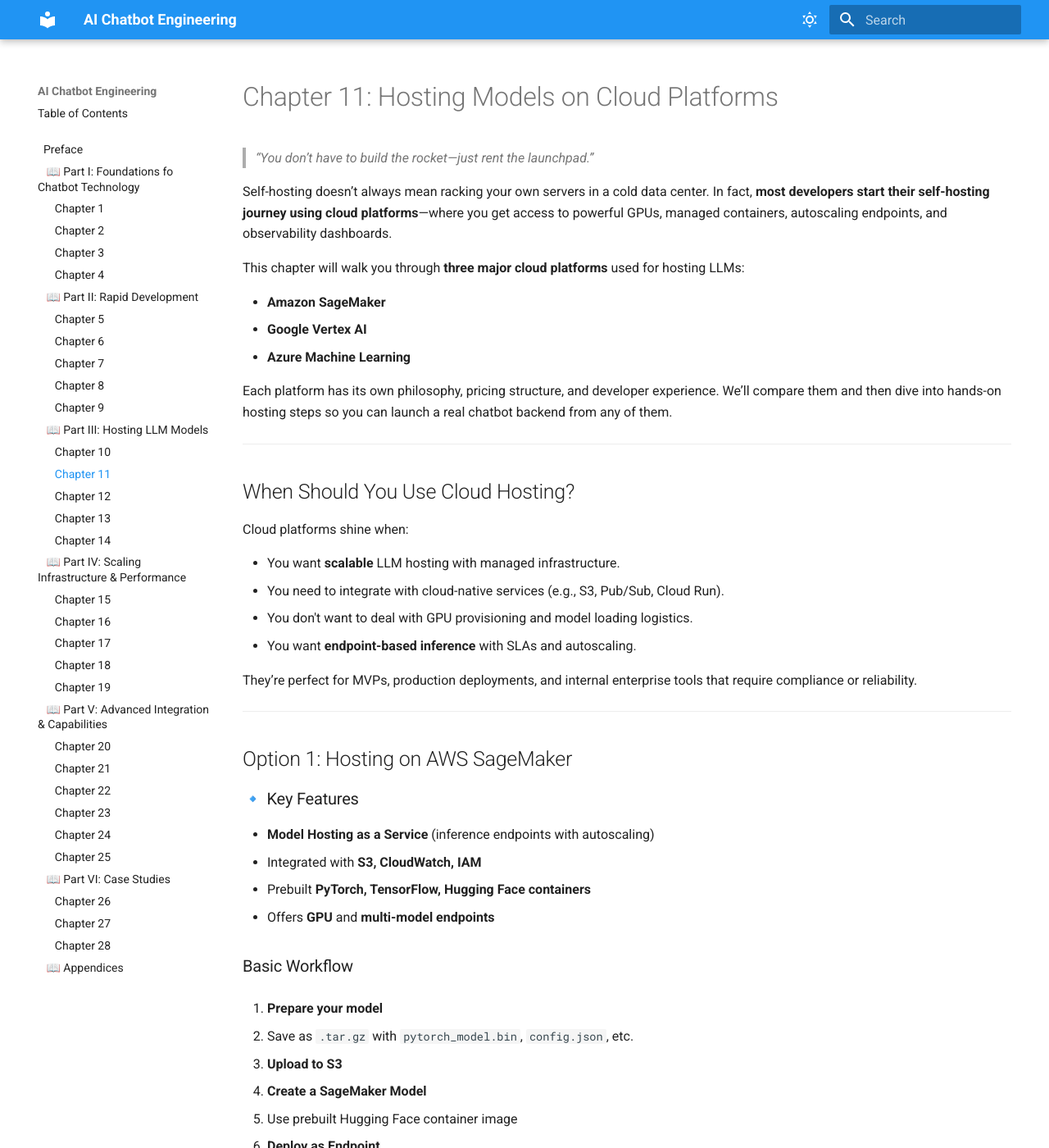
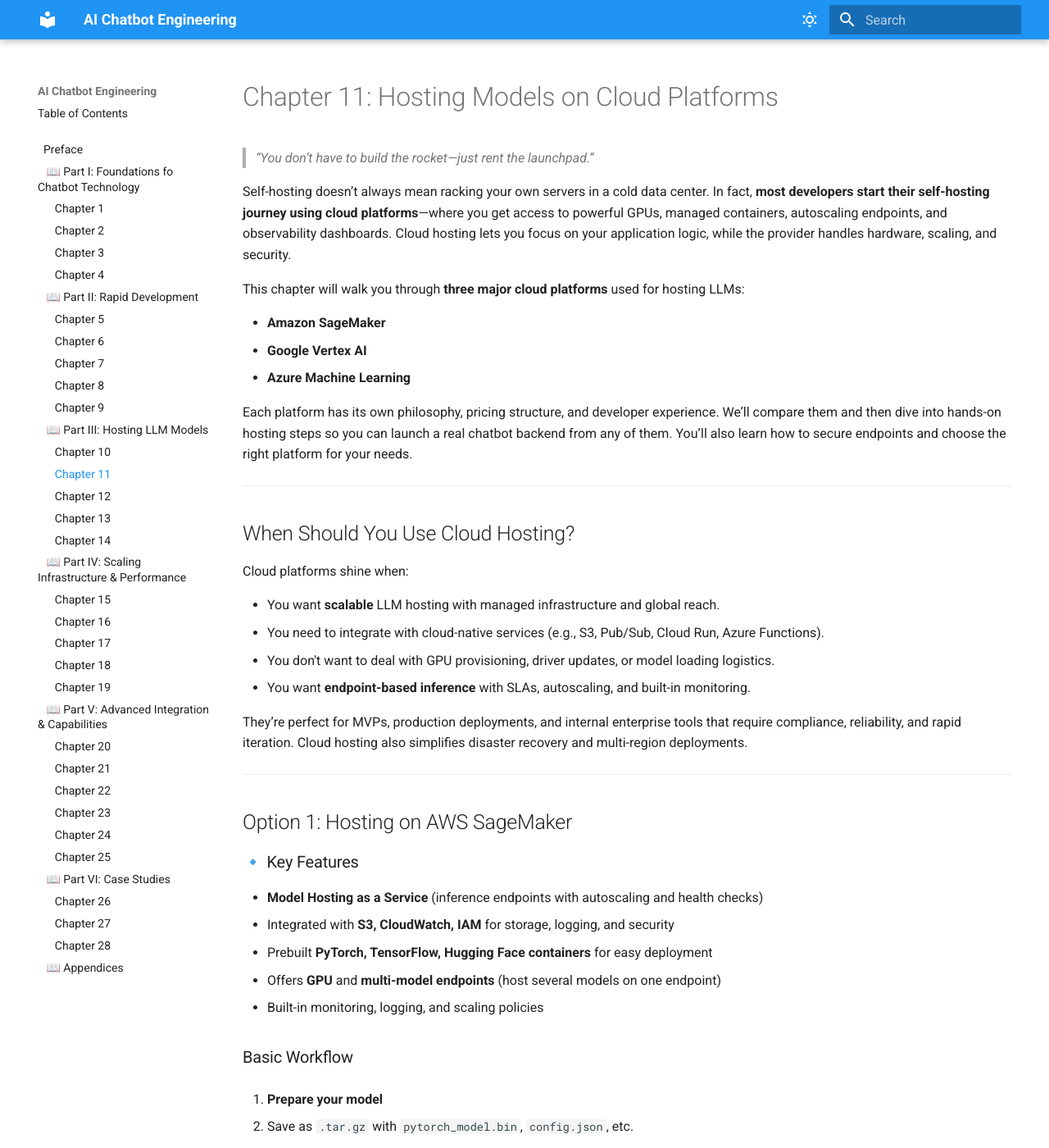
Before and after one commit to McKlay/ai-chatbot-engineering, an MkDocs documentation site: the page built from docs/chapter11.md, in a window 1280 px wide and 1400 px high. Shown: the whole window at 82% size. Built offline with MkDocs 1.6.1 and Material for MkDocs 9.7.7, drawn with Linux system fonts in a browser that asks for light colours; some of the changed text lies outside the part shown.

Commit message:
added cloud hosting context

````diff
--- a/docs/chapter11.md
+++ b/docs/chapter11.md
@@ -7,7 +7,8 @@
 
 > *“You don’t have to build the rocket—just rent the launchpad.”*
 
-Self-hosting doesn’t always mean racking your own servers in a cold data center. In fact, **most developers start their self-hosting journey using cloud platforms**—where you get access to powerful GPUs, managed containers, autoscaling endpoints, and observability dashboards.
+
+Self-hosting doesn’t always mean racking your own servers in a cold data center. In fact, **most developers start their self-hosting journey using cloud platforms**—where you get access to powerful GPUs, managed containers, autoscaling endpoints, and observability dashboards. Cloud hosting lets you focus on your application logic, while the provider handles hardware, scaling, and security.
 
 This chapter will walk you through **three major cloud platforms** used for hosting LLMs:
 
@@ -15,31 +16,34 @@
 * **Google Vertex AI**
 * **Azure Machine Learning**
 
-Each platform has its own philosophy, pricing structure, and developer experience. We’ll compare them and then dive into hands-on hosting steps so you can launch a real chatbot backend from any of them.
+Each platform has its own philosophy, pricing structure, and developer experience. We’ll compare them and then dive into hands-on hosting steps so you can launch a real chatbot backend from any of them. You’ll also learn how to secure endpoints and choose the right platform for your needs.
 
 ---
 
 ## When Should You Use Cloud Hosting?
 
+
 Cloud platforms shine when:
 
-* You want **scalable** LLM hosting with managed infrastructure.
-* You need to integrate with cloud-native services (e.g., S3, Pub/Sub, Cloud Run).
-* You don't want to deal with GPU provisioning and model loading logistics.
-* You want **endpoint-based inference** with SLAs and autoscaling.
+* You want **scalable** LLM hosting with managed infrastructure and global reach.
+* You need to integrate with cloud-native services (e.g., S3, Pub/Sub, Cloud Run, Azure Functions).
+* You don't want to deal with GPU provisioning, driver updates, or model loading logistics.
+* You want **endpoint-based inference** with SLAs, autoscaling, and built-in monitoring.
 
-They’re perfect for MVPs, production deployments, and internal enterprise tools that require compliance or reliability.
+They’re perfect for MVPs, production deployments, and internal enterprise tools that require compliance, reliability, and rapid iteration. Cloud hosting also simplifies disaster recovery and multi-region deployments.
 
 ---
 
 ## Option 1: Hosting on AWS SageMaker
 
+
 ### 🔹 Key Features
 
-* **Model Hosting as a Service** (inference endpoints with autoscaling)
-* Integrated with **S3, CloudWatch, IAM**
-* Prebuilt **PyTorch, TensorFlow, Hugging Face containers**
-* Offers **GPU** and **multi-model endpoints**
+* **Model Hosting as a Service** (inference endpoints with autoscaling and health checks)
+* Integrated with **S3, CloudWatch, IAM** for storage, logging, and security
+* Prebuilt **PyTorch, TensorFlow, Hugging Face containers** for easy deployment
+* Offers **GPU** and **multi-model endpoints** (host several models on one endpoint)
+* Built-in monitoring, logging, and scaling policies
 
 ### Basic Workflow
 
@@ -71,27 +75,32 @@
 predictor = model.deploy(instance_type='ml.g5.xlarge')
 ```
 
+
 ### Pros
 
-* Best for **enterprise-scale** hosting
+* Best for **enterprise-scale** hosting and compliance
 * Native support for **multiple models per endpoint**
-* Deep **IAM + security integration**
+* Deep **IAM + security integration** and audit trails
+* Excellent documentation and community support
 
 ### Cons
 
-* Can get **expensive**
-* Steeper learning curve for setup
+* Can get **expensive** if not carefully managed (idle endpoints cost money)
+* Steeper learning curve for setup and configuration
+* Some features require AWS-specific knowledge
 
 ---
 
 ## Option 2: Hosting on Google Vertex AI
 
+
 ### 🔹 Key Features
 
-* **Model Upload** and **Container-based Deployment**
+* **Model Upload** and **Container-based Deployment** (bring your own container)
 * Excellent for **TF/ONNX**, but supports PyTorch via custom containers
-* Integrated with **BigQuery, GCS, Firebase, GKE**
+* Integrated with **BigQuery, GCS, Firebase, GKE** for data, storage, and orchestration
 * Built-in **explainability**, **monitoring**, and **logging**
+* Easy scaling and versioning of endpoints
 
 ### Basic Workflow
 
@@ -116,26 +125,31 @@
   --container-image-uri=us-docker.pkg.dev/vertex-ai/prediction/pytorch-x.y:latest
 ```
 
+
 ### Pros
 
-* **Tight GCP integration** (Cloud Run, Pub/Sub, etc.)
-* **Cost-effective** for small-medium workloads
-* Simplified UI for ML lifecycle
+* **Tight GCP integration** (Cloud Run, Pub/Sub, BigQuery, etc.)
+* **Cost-effective** for small-medium workloads and burst scaling
+* Simplified UI for ML lifecycle and deployment
+* Good support for explainability and monitoring
 
 ### Cons
 
-* Less Hugging Face support out-of-the-box
-* May require more **DevOps skill** for custom workflows
+* Less Hugging Face support out-of-the-box (workaround: custom containers)
+* May require more **DevOps skill** for custom workflows and advanced scaling
+* Some features are region-specific
 
 ---
 
 ## Option 3: Hosting on Azure ML
 
+
 ### 🔹 Key Features
 
-* Supports **ML pipelines**, **AutoML**, and **LLMOps**
-* Deployment via **ACI** (Azure Container Instances) or **AKS**
-* Works well with **OpenAI on Azure** (hybrid solution)
+* Supports **ML pipelines**, **AutoML**, and **LLMOps** (end-to-end ML lifecycle)
+* Deployment via **ACI** (Azure Container Instances) or **AKS** (Kubernetes)
+* Works well with **OpenAI on Azure** (hybrid solution for combining hosted and custom models)
+* Deep integration with Azure Active Directory and enterprise security
 
 ### Basic Workflow
 
@@ -158,19 +172,23 @@
 service = Model.deploy(workspace, 'myservice', [model], inference_config, deployment_config)
 ```
 
+
 ### Pros
 
-* Enterprise-grade security, **Active Directory integration**
+* Enterprise-grade security, **Active Directory integration**, and compliance
 * Works well with **OpenAI hybrid models** (some on Azure, some self-hosted)
+* Good for large organizations with existing Azure infrastructure
 
 ### Cons
 
-* Verbose setup process
-* May require **Azure-specific skills**
+* Verbose setup process and more steps for deployment
+* May require **Azure-specific skills** and familiarity with Azure CLI/SDK
+* Some features are only available in certain regions
 
 ---
 
 ## Pros & Cons Comparison Table
+
 
 | Feature               | SageMaker             | Vertex AI           | Azure ML             |
 | ----------------------| ----------------------|---------------------| ---------------------|
@@ -180,23 +198,27 @@
 | Security              | IAM, VPC              | IAM, VPC            | Azure AD, VNET       |
 | Dev Experience        | CLI + SDK heavy       | UI + CLI friendly   | Heavier setup        |
 | Multi-Model Support   | Yes                   | Not native          | Yes (AKS)            |
+| Monitoring/Logging    | CloudWatch            | Stackdriver         | Azure Monitor        |
 
 ---
 
 ## Securing the Endpoints
 
+
 Cloud providers help you enforce:
 
-* **IAM-based access** (internal only, service accounts)
-* **Rate limits** and **quotas**
-* **HTTPS encryption** by default
-* **Private VPC endpoints** for zero-exposure setups
+* **IAM-based access** (internal only, service accounts, role-based access)
+* **Rate limits** and **quotas** to prevent abuse and control cost
+* **HTTPS encryption** by default for all endpoints
+* **Private VPC endpoints** for zero-exposure setups and compliance
+* **Audit logging** for security and troubleshooting
 
-> Pro tip: Always monitor your usage. Even idle endpoints can incur cost.
+> Pro tip: Always monitor your usage. Even idle endpoints can incur cost. Set up alerts for high usage or errors, and regularly review billing dashboards.
 
 ---
 
 ## When to Use Each
+
 
 | Scenario                                          | Recommended Platform                   |
 | ------------------------------------------------- | -------------------------------------- |
@@ -204,14 +226,16 @@
 | Public LLM-based app with real-time usage spikes  | AWS SageMaker                          |
 | Startup-grade MVP or Google-native apps           | Google Vertex AI                       |
 | You want full DevOps control over image/container | Use Docker + Render (see next chapter) |
+| Need hybrid cloud/on-prem deployment              | Azure ML or custom Kubernetes          |
 
 ---
 
 ## Summary
 
-Cloud platforms strike a powerful balance between **control and convenience**. You don’t need to worry about spinning up NVIDIA drivers or model loading quirks—just upload your model, deploy an endpoint, and call it from your chatbot.
 
-This chapter taught you the key workflows and tradeoffs of each major cloud platform. In the next chapter, we’ll **go deeper into open-source model hosting**—where you get even more flexibility by using your own FastAPI/Docker stack or tools like Hugging Face Inference Endpoints.
+Cloud platforms strike a powerful balance between **control and convenience**. You don’t need to worry about spinning up NVIDIA drivers or model loading quirks—just upload your model, deploy an endpoint, and call it from your chatbot. You get reliability, scalability, and security out of the box.
+
+This chapter taught you the key workflows and tradeoffs of each major cloud platform. In the next chapter, we’ll **go deeper into open-source model hosting**—where you get even more flexibility by using your own FastAPI/Docker stack or tools like Hugging Face Inference Endpoints. You’ll learn how to optimize for cost, performance, and customization.
 
 > *Ready to host your own brain—from scratch? Let's get building.*
 
````
